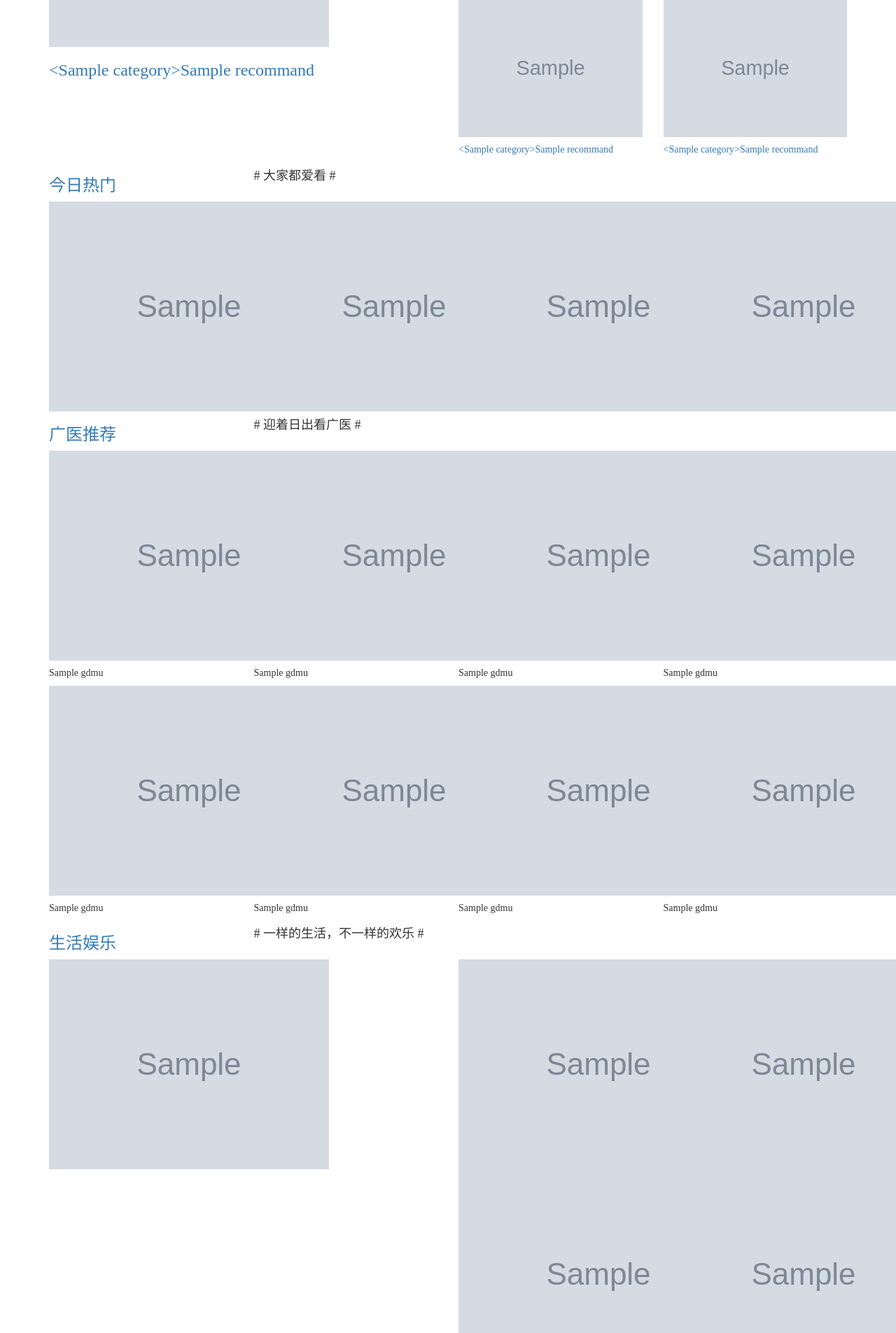
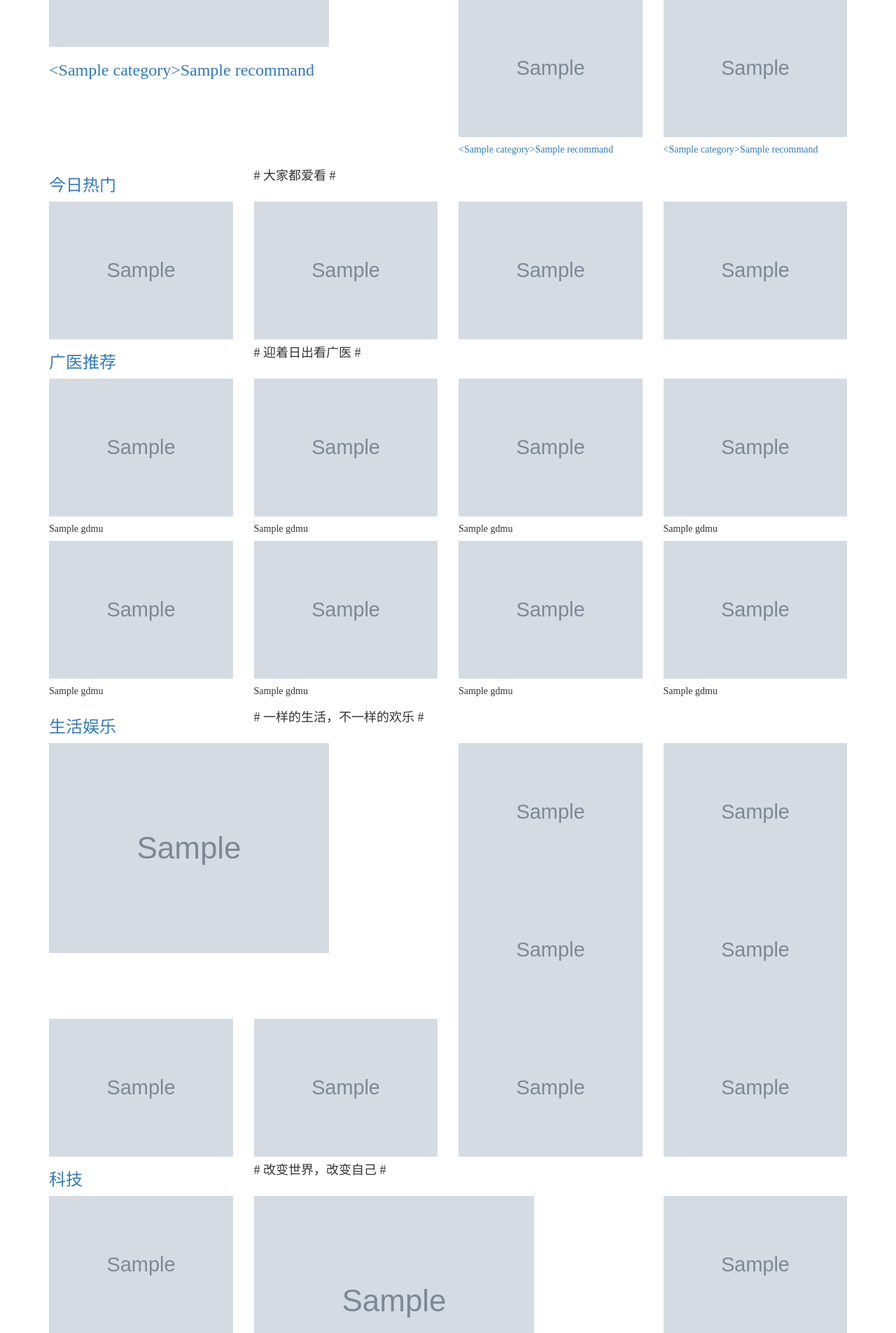
Before and after one commit to ToonoW/flashy, a Python web app: template app/templates/index.html in a window 1280 px wide; the page is wider, and only the part inside the window is pictured. Shown: the part 494-2399 px from the top of that part at 70% size. Run offline with Jinja, Linux system fonts and the light colour scheme; the template is opened without the code that fills it: most values are stand-ins (such as "Sample title", 1, 10 or a date in 2020); grey boxes marked "Sample" are stand-in pictures; some libraries are stand-ins or nearby versions.

Commit message:
更改图片的自适应

```diff
--- a/app/templates/index.html
+++ b/app/templates/index.html
@@ -29,7 +29,7 @@
                         <span class="icon-bar" style="background-color:#fff"></span>
                     </button>
                     <a href="#" class="navbar-brand iml1"  >
-                        <img class="iml" alt="Brand" src="image/logo.png">
+                        <img class="img-responsive iml" alt="Brand" src="/static/image/logo.png">
                     </a>
                     <a href="#" class="navbar-brand title1"  style="font-family: 幼圆" >
                         <div>爱视</div>
@@ -110,7 +110,7 @@
 
             {% for time in range(5, 9) %}
                 <div class="col-md-3 col-sm-6 col-xs-6 section kg1" >
-                <a href="{{ recommands[time].play_page_url }}"><img src="{{ recommands[time].image_url }}" class="im5"></a>
+                <a href="{{ recommands[time].play_page_url }}"><img src="{{ recommands[time].image_url }}" class="img-responsive im5"></a>
                 <div class="yc">
                     <a href="{{ recommands[time].play_page_url }}"><div  class="rsp"><div class="rsp1"></div></div></a>
                     <div class="ttext">
@@ -137,7 +137,7 @@
 
             {% for time in range(0, 8) %}
                 <div class="col-md-3 col-xs-6 td1">
-                <a href="{{ gdmus[time].play_page_url }}"><img src="{{ gdmus[time].image_url }}" class="im10"></a>
+                <a href="{{ gdmus[time].play_page_url }}"><img src="{{ gdmus[time].image_url }}" class="im10 img-responsive"></a>
                 <h5 >{{ gdmus[time].title }}</h5>
             </div>
             {% endfor %}
@@ -153,7 +153,7 @@
         </div>
         <div class="row mrow">
             <div class="col-md-6 col-sm-12 section1">
-                <a href="{{ lifes[0].play_page_url }}"><img src="{{ lifes[0].image_url }}" class="im1"></a>
+                <a href="{{ lifes[0].play_page_url }}"><img src="{{ lifes[0].image_url }}" class="im1 img-responsive"></a>
                 <div class="yc">
                     <a href="{{ lifes[0].play_page_url }}"><div class="rrsp"><div class="rrsp1"></div></div></a>
                     <div class="ttext1">
@@ -167,7 +167,7 @@
 
                     {% for time in range(1, 5) %}
                         <div class="col-lg-6 col-md-6 col-sm-6 col-xs-6 section2">
-                        <a href="{{ lifes[time].play_page_url }}"><img src="{{ lifes[time].image_url }}" class="im1"></a>
+                        <a href="{{ lifes[time].play_page_url }}"><img src="{{ lifes[time].image_url }}" class="im1 img-responsive"></a>
                         <div class="yc">
                             <a href="{{ lifes[time].play_page_url }}"><div  class="rsp"><div class="rsp1"></div></div></a>
                             <div class="ttext">
@@ -185,7 +185,7 @@
 
                 {% for time in range(5, 9) %}
                     <div class="col-md-3 col-xs-6 section6 kg1">
-                    <img src="{{ lifes[time].image_url }}" class="im11">
+                    <img src="{{ lifes[time].image_url }}" class="im11 img-responsive">
                     <div class="yc">
                         <a href="{{ lifes[time].play_page_url }}"><div  class="rsp"><div class="rsp1"></div></div></a>
                         <div class="ttext">
@@ -214,21 +214,21 @@
                 {% for time in range(0, 2) %}
                     <div class="col-md-12">
                     <a href="{{ technologys[time].play_page_url }}" class="imh">
-                        <img src="{{ technologys[time].image_url }}" class="im1">
+                        <img src="{{ technologys[time].image_url }}" class="im1 img-responsive">
                     </a>
                 </div>
                 {% endfor %}
 
             </div>
             <div class="col-md-6 col-xs-12">
-                <a href="{{ technologys[2].play_page_url }}"><img src="{{ technologys[2].image_url }}" class="im1"></a>
+                <a href="{{ technologys[2].play_page_url }}"><img src="{{ technologys[2].image_url }}" class="im1 img-responsive"></a>
             </div>
             <div class="col-md-3 col-xs-12" style="padding:0">
 
                 {% for time in range(3, 5) %}
                     <div class="col-md-12">
                     <a href="{{ technologys[time].play_page_url }}" class="imh">
-                        <img src="{{ technologys[time].image_url }}" class="im1">
+                        <img src="{{ technologys[time].image_url }}" class="im1 img-responsive">
                     </a>
                     </div>
                 {% endfor %}
@@ -245,7 +245,7 @@
         </div>
         <div class="row mrow" style="font-family: 微软雅黑">
             <div class="col-md-6 col-sm-12 htitle">
-                <a href="{{ animations[0].play_page_url }}"><img src="{{ animations[0].image_url }}" class="im im1"></a>
+                <a href="{{ animations[0].play_page_url }}"><img src="{{ animations[0].image_url }}" class="im im1 img-responsive"></a>
                 <a href="{{ animations[0].play_page_url }}" class="txt">
                     <h3 class="txt1 bt" style="font-family: 幼圆">&lt{{ animations[0].title }}&gt</h3>
                 </a>
@@ -255,7 +255,7 @@
 
                     {% for time in range(1, 5) %}
                         <div class="col-lg-6 col-md-6 col-sm-6 col-xs-6" >
-                        <a href="{{ animations[time].play_page_url }}"><img src="{{ animations[time].image_url }}" class="im1" title="<时尚>春季新推荐"></a>
+                        <a href="{{ animations[time].play_page_url }}"><img src="{{ animations[time].image_url }}" class="im1 img-responsive" title="<时尚>春季新推荐"></a>
                         <a href="{{ animations[time].play_page_url }}" class="txt"><h5 class="txt1 bt1">&lt{{ animations[time].title }}&gt</h5></a>
                     </div>
                     {% endfor %}
@@ -281,35 +281,35 @@
         <div class="product-wrap mrow mrow1">
             <div class="row product shows" style="font-family: 微软雅黑">
                 <div class="col-md-3 col-xs-6 td">
-                    <a href="#"><img src="image/m_5.jpg" class="im11"></a>
+                    <a href="#"><img src="image/m_5.jpg" class="im11 img-responsive"></a>
                     <a href="#" class="txt"><h5 class="txt2">古音今曲</h5></a>
                 </div>
                 <div class="col-md-3 col-xs-6 td kg1">
-                    <a href="#"><img src="image/m_6.jpg" class="im11"></a>
+                    <a href="#"><img src="image/m_6.jpg" class="im11 img-responsive"></a>
                     <a href="#" class="txt"><h5 class="txt2">芊芊"戏"语</h5></a>
                 </div>
                 <div class="clearfix visible-xs-block visible-sm-block kg"></div>
                 <div class="col-md-3 col-xs-6 td kg1">
-                    <a href="#"><img src="image/m_7.jpg" class="im11"></a>
+                    <a href="#"><img src="image/m_7.jpg" class="im11 img-responsive"></a>
                     <a href="#" class="txt"><h5 class="txt2">长安忆</h5></a>
                 </div>
                 <div class="col-md-3 col-xs-6 td kg1">
-                    <a href="#"><img src="image/m_8.jpg" class="im11"></a>
+                    <a href="#"><img src="image/m_8.jpg" class="im11 img-responsive"></a>
                     <a href="#" class="txt"><h5 class="txt2">提灯照山河</h5></a>
                 </div>
             </div>
             <div class="row product mrow mrow1" style="font-family: 微软雅黑">
                 <div class="col-md-3 col-xs-6 td kg1">
-                    <a href="#"><img src="image/m_1.jpg" class="im11"></a>
+                    <a href="#"><img src="image/m_1.jpg" class="im11 img-responsive"></a>
                     <a href="#" class="txt"><h5 class="txt2">上课了，少女们</h5></a>
                 </div>
                 <div class="col-md-3 col-xs-6 td kg1">
-                    <a href="#"><img src="image/m_2.jpg" class="im11"></a>
+                    <a href="#"><img src="image/m_2.jpg" class="im11 img-responsive"></a>
                     <a href="#" class="txt"><h5 class="txt2">&lt插曲&gt清新男女对唱</h5></a>
                 </div>
                 <div class="clearfix visible-xs-block visible-sm-block kg"></div>
                 <div class="col-md-3 col-xs-6 td kg1">
-                    <a href="#"><img src="image/m_3.jpg" class="im11"></a>
+                    <a href="#"><img src="image/m_3.jpg" class="im11 img-responsive"></a>
                     <a href="#" class="txt"><h5 class="txt2">深夜居酒屋</h5></a>
                 </div>
                 <div class="col-md-3 col-xs-6 td kg1">
@@ -387,7 +387,7 @@
             <div class="col-md-2 col-sm-2 col-xs-6 sp1">
                 <a href="#"><img title="眼镜蛇特种部队" src="image/y_1.jpg" class="im11"></a>
                 <div class="sp">
-                    <img class="is" src="image/span1.png">
+                    <img class="img-responsive is" src="image/span1.png">
                     <p class="is1">欧美</p>
                     <h5>眼镜蛇部队</h5>
                     <p>一支最强的特种部队</p>
@@ -396,7 +396,7 @@
             <div class="col-md-2 col-sm-2 col-xs-6 sp1">
                 <a href="#"><img title="后天" src="image/y_5.jpg" class="im11"></a>
                 <div class="sp">
-                    <img class="is" src="image/span1.png">
+                    <img class="img-responsive is" src="image/span1.png">
                     <p class="is1">欧美</p>
                     <h5>后天</h5>
                     <p>大自然对人类的报复</p>
@@ -406,7 +406,7 @@
             <div class="col-md-2 col-sm-2 col-xs-6 sp1">
                 <a href="#"><img title="加勒比海盗" src="image/y_3.jpeg" class="im11"></a>
                 <div class="sp">
-                    <img class="is" src="image/span1.png">
+                    <img class="img-responsive is" src="image/span1.png">
                     <p class="is1">欧美</p>
                     <h5>加勒比海盗</h5>
                     <p>帅气船长扬帆起航</p>
@@ -415,7 +415,7 @@
             <div class="col-md-2 col-sm-2 col-xs-6 sp1">
                 <a href="#"><img title="穿普拉达的女魔头" src="image/y_4.jpg" class="im11"></a>
                 <div class="sp">
-                    <img class="is" src="image/span1.png">
+                    <img class="img-responsive is" src="image/span1.png">
                     <p class="is1">欧美</p>
                     <h5>穿布拉达的女魔头</h5>
                     <p>没一件衣服都想要</p>
@@ -425,7 +425,7 @@
             <div class="col-md-2 col-sm-2 col-xs-6 sp1">
                 <a href="#"><img title="魔鬼诗社" src="image/y_2.jpg" class="im11"></a>
                 <div class="sp">
-                    <img class="is" src="image/span1.png">
+                    <img class="img-responsive is" src="image/span1.png">
                     <p class="is1">欧美</p>
                     <h5>魔鬼诗社</h5>
                     <p>今后的生命喜悦如诗</p>
@@ -434,7 +434,7 @@
             <div class="col-md-2 col-sm-2 col-xs-6 sp1">
                 <a href="#"><img title="起风了" src="image/y_6.jpg" class="im11"></a>
                 <div class="sp">
-                    <img class="is" src="image/span1.png">
+                    <img class="img-responsive is" src="image/span1.png">
                     <p class="is1">日本</p>
                     <h5>起风了</h5>
                     <p>昔风不起，唯有努力生存</p>
@@ -583,9 +583,9 @@
                     <a class="ca3" href="#" style="font-family: 幼圆;">GDMU摄影协会官方微博</a>
                 </div>
                 <div class="row imtitle">
-                    <a href="#"><img class="imm" src="image/44.png"></a>
-                    <a href="#" class="ca2"><img class="imm" src="image/33.png"></a>
-                    <a href="#" class="ca2"><img class="imm" src="image/66.png"></a>
+                    <a href="#"><img class="img-responsive imm" src="image/44.png"></a>
+                    <a href="#" class="ca2"><img class="img-responsive imm" src="image/33.png"></a>
+                    <a href="#" class="ca2"><img class="img-responsive imm" src="image/66.png"></a>
                 </div>
             </div>
         </div>
```
